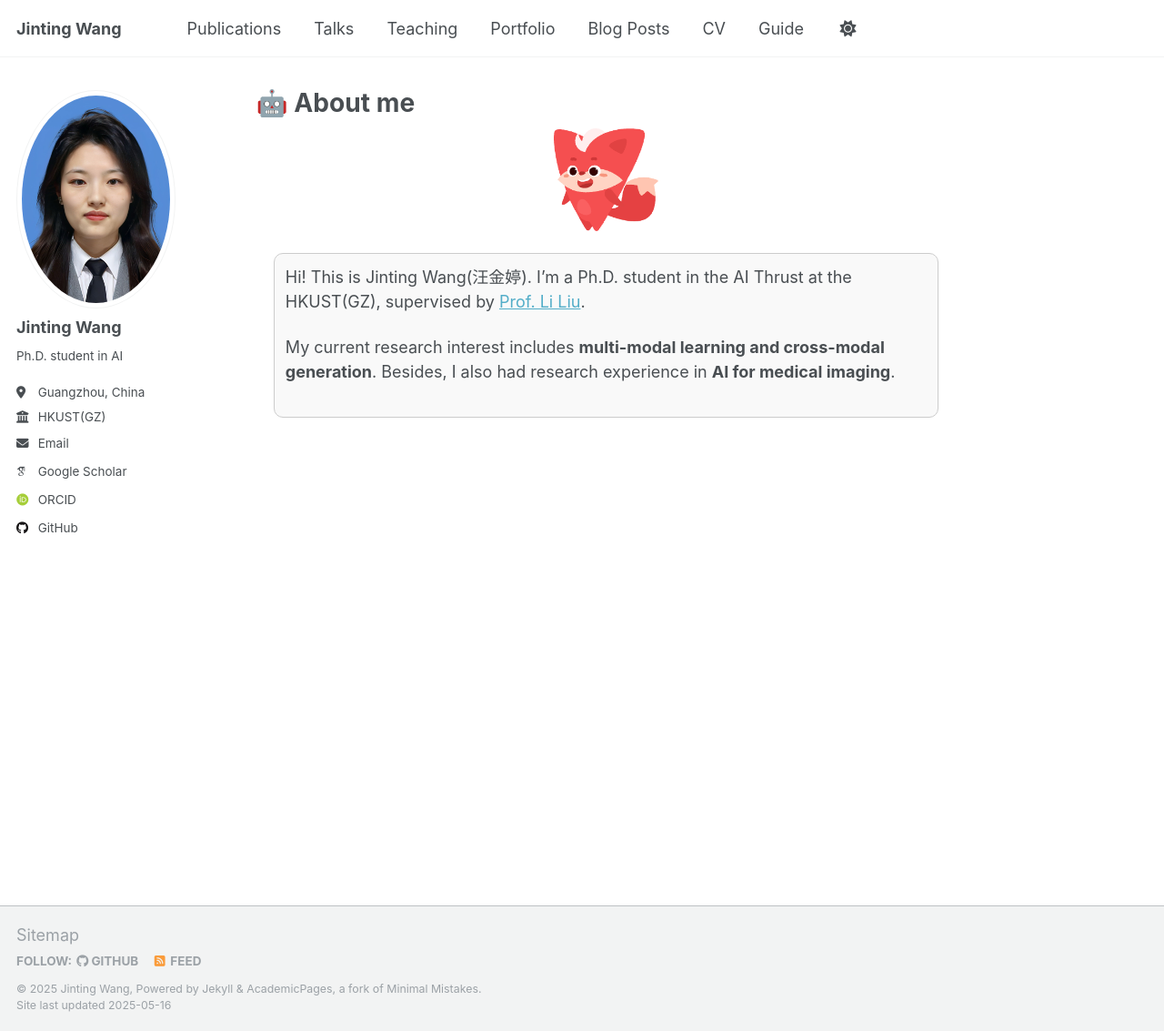
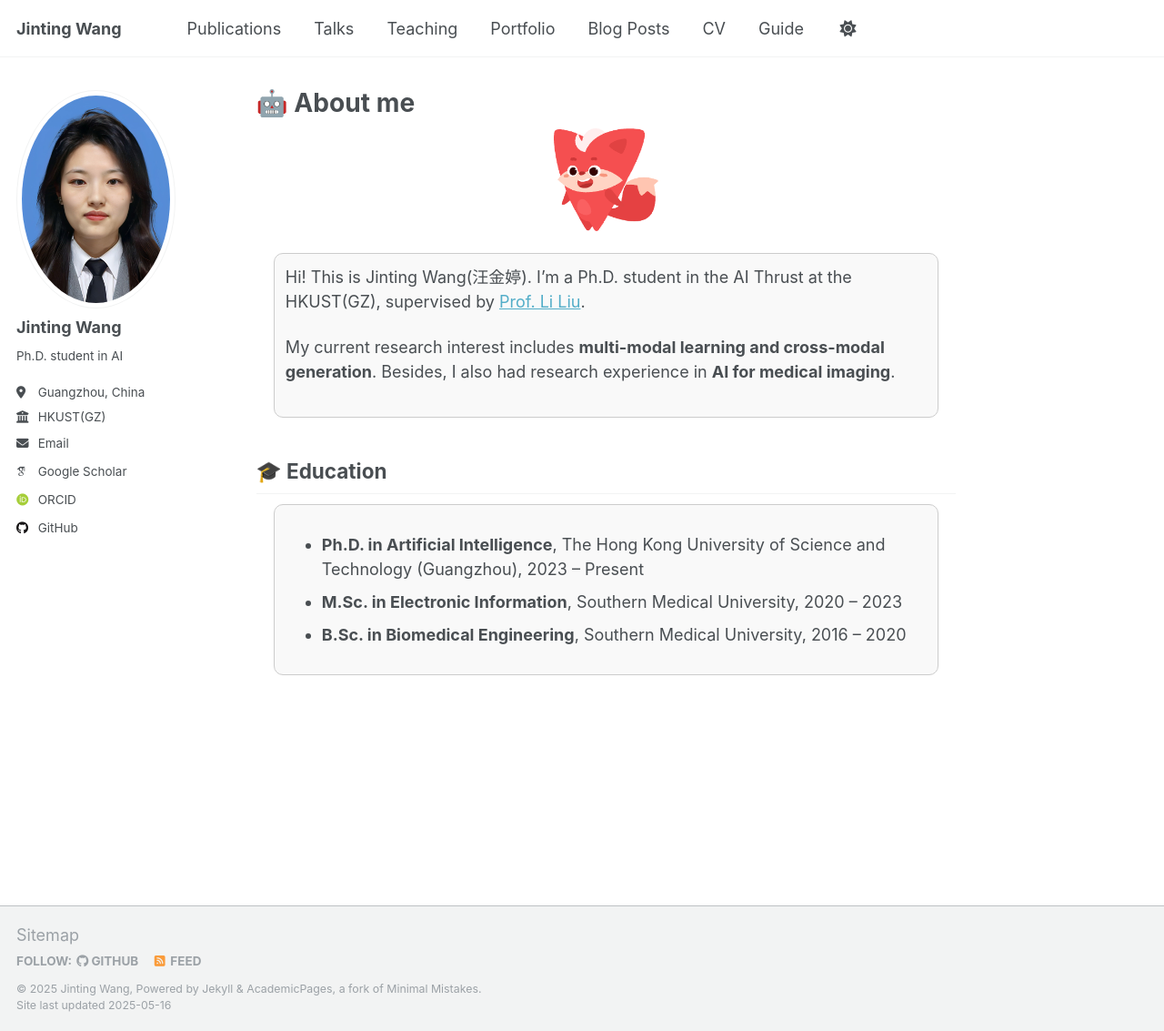
Before and after one commit to beria-moon/Beria.github.io, a Jekyll site: the page built from _pages/about.md, in a window 1280 px wide and 1133 px high. Shown: the whole window at 91% size. Built offline with Jekyll 4.4.1, drawn with Linux system fonts in a browser that asks for light colours; some web fonts are replaced.

Commit message:
Update about.md

```diff
--- a/_pages/about.md
+++ b/_pages/about.md
@@ -14,3 +14,12 @@ redirect_from:
   <p>Hi! This is Jinting Wang(汪金婷). I’m a Ph.D. student in the AI Thrust at the HKUST(GZ), supervised by <a href="https://scholar.google.com/citations?user=KQ2S01UAAAAJ&hl=en">Prof. Li Liu</a>.</p>
   <p>My current research interest includes <strong> multi-modal learning and cross-modal generation</strong>. Besides, I also had research experience in <strong> AI for medical imaging</strong>.</p>
 </div>
+
+<h2>🎓 Education</h2>
+<div style="border: 1px solid #ccc; border-radius: 10px; padding: 12px; background-color: #f9f9f9; width: 95%; margin: 10px auto;">
+  <ul>
+    <li><strong>Ph.D. in Artificial Intelligence</strong>, The Hong Kong University of Science and Technology (Guangzhou), 2023 – Present</li>
+    <li><strong>M.Sc. in Electronic Information</strong>, Southern Medical University, 2020 – 2023</li>
+    <li><strong>B.Sc. in Biomedical Engineering</strong>, Southern Medical University, 2016 – 2020</li>
+  </ul>
+</div>
```
